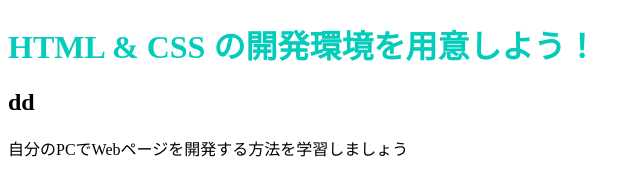
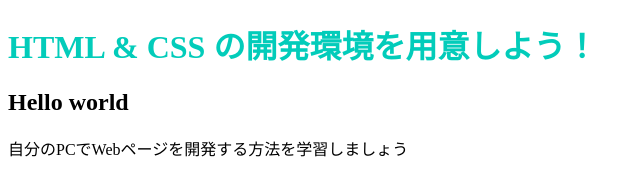
Before and after one commit to Roy1015/github.ioi, a plain HTML site: page index.html in a window 1280 px wide. Shown: the whole page, without its empty margins (0-640 px from the left). Drawn offline with Linux system fonts and the light colour scheme.

Commit message:
Update index.html

```diff
--- a/index.html
+++ b/index.html
@@ -7,7 +7,7 @@
   </head>
   <body>
     <h1 class="title">HTML & CSS の開発環境を用意しよう！</h1>
-    <h2>dd</h2>
+    <h2>Hello world</h2>
     <p>自分のPCでWebページを開発する方法を学習しましょう</p>
   </body>
 </html>
```
